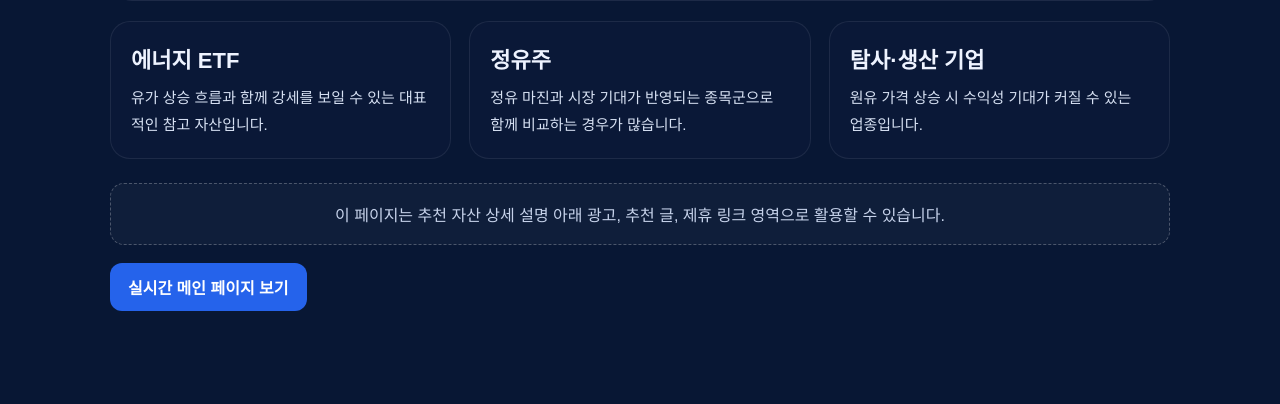
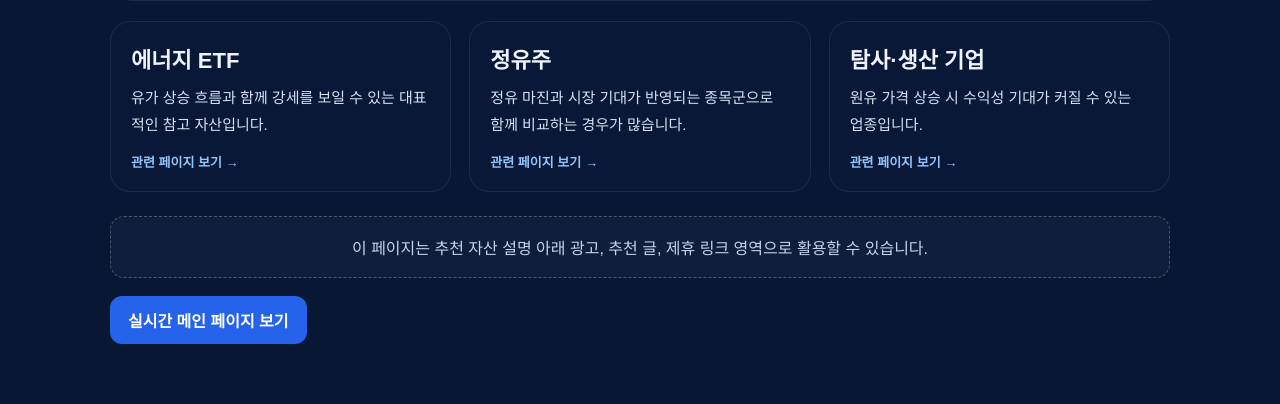
Before and after one commit to yuri43210-dot/gold-oil-signal, a Flask app: page /oil-up-assets in a window 1280 px wide. Shown: the part 463-867 px from the top of the page. Before the commit the page ends 774 px from the top, so only its background shows below. Run offline with Flask 3, Linux system fonts and the light colour scheme; data that the repository does not hold is empty.

Commit message:
Update assets.html

```diff
--- a/templates/assets.html
+++ b/templates/assets.html
@@ -74,21 +74,45 @@
       gap: 18px;
       margin-top: 20px;
     }
+    .asset-link {
+      text-decoration: none;
+      color: inherit;
+      display: block;
+    }
     .asset-card {
       background: #0a1837;
       border: 1px solid rgba(255,255,255,.08);
       border-radius: 20px;
       padding: 20px;
+      min-height: 140px;
+      transition: all .2s ease;
+      cursor: pointer;
+    }
+    .asset-link:hover .asset-card {
+      background: #10224a;
+      border-color: rgba(59,130,246,.55);
+      transform: translateY(-3px);
+      box-shadow: 0 10px 24px rgba(37,99,235,.18);
+    }
+    .asset-link:hover .asset-name {
+      color: #93c5fd;
     }
     .asset-name {
       font-size: 22px;
       font-weight: 700;
       margin-bottom: 10px;
+      transition: color .2s ease;
     }
     .asset-desc {
       line-height: 1.8;
       color: #d7e1f3;
       font-size: 15px;
+    }
+    .asset-go {
+      margin-top: 14px;
+      font-size: 13px;
+      color: #93c5fd;
+      font-weight: 700;
     }
     .ad-box {
       margin-top: 24px;
@@ -131,15 +155,18 @@
 
     <div class="grid">
       {% for asset in assets %}
-      <div class="asset-card">
-        <div class="asset-name">{{ asset.name }}</div>
-        <div class="asset-desc">{{ asset.desc }}</div>
-      </div>
+      <a class="asset-link" href="{{ asset.url }}" target="_blank" rel="noopener noreferrer">
+        <div class="asset-card">
+          <div class="asset-name">{{ asset.name }}</div>
+          <div class="asset-desc">{{ asset.desc }}</div>
+          <div class="asset-go">관련 페이지 보기 →</div>
+        </div>
+      </a>
       {% endfor %}
     </div>
 
     <div class="ad-box">
-      이 페이지는 추천 자산 상세 설명 아래 광고, 추천 글, 제휴 링크 영역으로 활용할 수 있습니다.
+      이 페이지는 추천 자산 설명 아래 광고, 추천 글, 제휴 링크 영역으로 활용할 수 있습니다.
     </div>
 
     <a class="home-btn" href="/">실시간 메인 페이지 보기</a>
```
